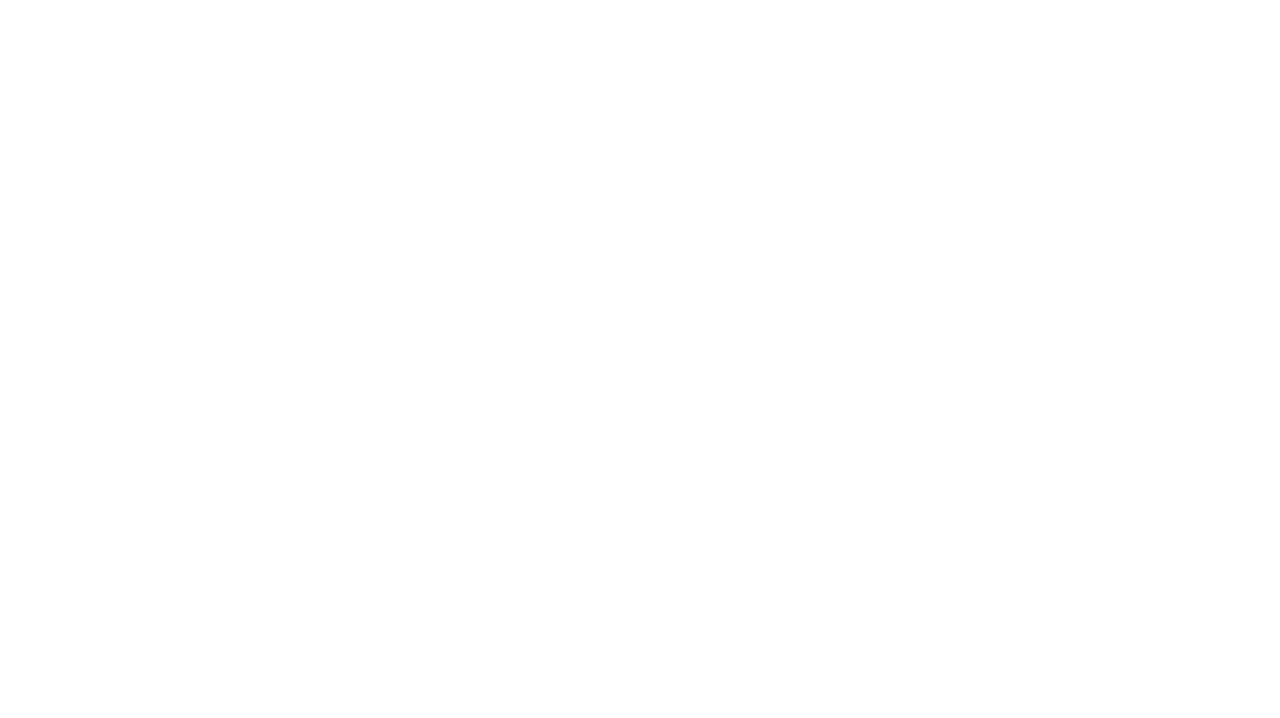
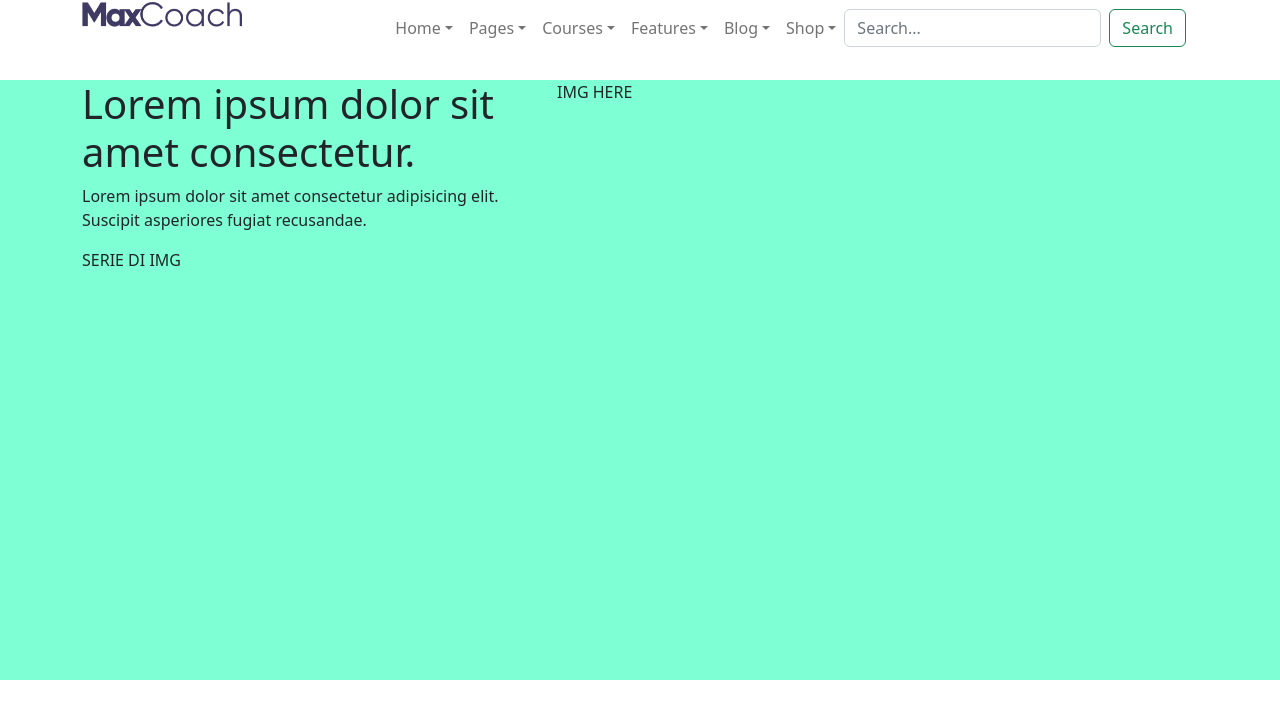
Before and after one commit to giuseppesciacca/proj-html-vuejs, a Vue app: page / in a window 1280 px wide. Shown: the top 718 px of the page. Built offline with nearby package versions, Linux system fonts and the light colour scheme.

Commit message:
[add] header component and data for menu

```diff
--- a/src/App.vue
+++ b/src/App.vue
@@ -1,9 +1,52 @@
 <script>
+import PageHeader from './components/PageHeader.vue';
+
 export default {
+    data() {
+        return {
 
+        }
+    },
+    components: {
+        PageHeader
+    }
 }
 </script>
 
-<template></template>
+<template>
+    <PageHeader />
+    <main class="debug">
+        <section id="jumbotron">
+            <div class="container">
+                <div class="row">
+                    <div class="col-5">
+                        <h1>Lorem ipsum dolor sit amet consectetur.</h1>
+                        <p>Lorem ipsum dolor sit amet consectetur adipisicing elit. Suscipit asperiores fugiat recusandae.
+                        </p>
+                    </div>
+                    <div class="col-7">
+                        IMG HERE
+                    </div>
+                </div>
+                SERIE DI IMG
+            </div>
+        </section>
+    </main>
+    <footer></footer>
+</template>
 
-<style lang="scss"></style>
+<style lang="scss">
+.debug section {
+    height: 600px;
+}
+
+.debug #jumbotron {
+    background-color: aquamarine;
+}
+
+
+
+footer {
+    height: 405px;
+}
+</style>
--- a/src/assets/scss/app.scss
+++ /dev/null
@@ -1,2 +0,0 @@
-@use '/node_modules/bootstrap/scss/bootstrap.scss';
-@use './partials/variables.scss' as *;
--- /dev/null
+++ b/src/assets/scss/styles.scss
@@ -0,0 +1,3 @@
+// Import all of Bootstrap's CSS
+@use "bootstrap/scss/bootstrap";
+@use './partials/variables.scss' as *;
--- /dev/null
+++ b/src/components/NavBar.vue
@@ -0,0 +1,84 @@
+<script>
+
+export default {
+    name: 'NavBar',
+    data() {
+        return {
+            menu: [
+                {
+                    "name": 'Home',
+                    'links': [
+                        'link1',
+                        'link2'
+                    ]
+                },
+                {
+                    "name": 'Pages',
+                    'links': [
+                        'link1',
+                        'link2'
+                    ]
+                },
+                {
+                    "name": 'Courses',
+                    'links': [
+                        'link1',
+                        'link2'
+                    ]
+                },
+                {
+                    "name": 'Features',
+                    'links': [
+                        'link1',
+                        'link2'
+                    ]
+                },
+                {
+                    "name": 'Blog',
+                    'links': [
+                        'link1',
+                        'link2',
+                        'link3',
+                    ]
+                },
+                {
+                    "name": 'Shop',
+                    'links': [
+                        'link1',
+                        'link2'
+                    ]
+                }
+            ]
+        }
+    },
+}
+</script>
+
+<template>
+    <nav class="navbar navbar-expand-lg bg-body-tertiary">
+        <div class="container-fluid">
+
+            <div class="collapse navbar-collapse" id="navbarSupportedContent">
+                <ul v-for="item in menu" class=" navbar-nav me-auto mb-2 mb-lg-0">
+
+                    <li class="nav-item dropdown">
+                        <a class="nav-link dropdown-toggle" href="#" role="button" data-bs-toggle="dropdown"
+                            aria-expanded="false">
+                            {{ item.name }}
+                        </a>
+                        <ul class="dropdown-menu">
+                            <li v-for="link in item.links"><a class="dropdown-item" href="#">{{ link }}</a></li>
+                        </ul>
+                    </li>
+                </ul>
+
+                <form class="d-flex" role="search">
+                    <input class="form-control me-2" type="search" placeholder="Search..." aria-label="Search">
+                    <button class="btn btn-outline-success" type="submit">Search</button>
+                </form>
+            </div>
+        </div>
+    </nav>
+</template>
+
+<style lang="scss" scoped></style>
--- /dev/null
+++ b/src/components/PageHeader.vue
@@ -0,0 +1,34 @@
+<script>
+import NavBar from './NavBar.vue';
+export default {
+    name: 'PageHeader',
+    components: {
+        NavBar
+    }
+}
+</script>
+
+<template>
+    <header>
+        <div class="container">
+            <div class="row justify-content-between">
+                <div class="col-auto">
+                    <img class="img-fluid" src="../assets/img/dark-logo.png" width="160" alt="">
+                </div>
+
+                <div class="col-auto">
+                    <NavBar />
+                </div>
+
+
+            </div>
+        </div>
+
+    </header>
+</template>
+
+<style lang="scss" scoped>
+header {
+    height: 80px;
+}
+</style>
--- a/src/main.js
+++ b/src/main.js
@@ -1,4 +1,8 @@
 import { createApp } from 'vue'
+import './assets/scss/styles.scss'
 import App from './App.vue'
 
+// Import all of Bootstrap's JS
+import * as bootstrap from 'bootstrap'
+
 createApp(App).mount('#app')
```
